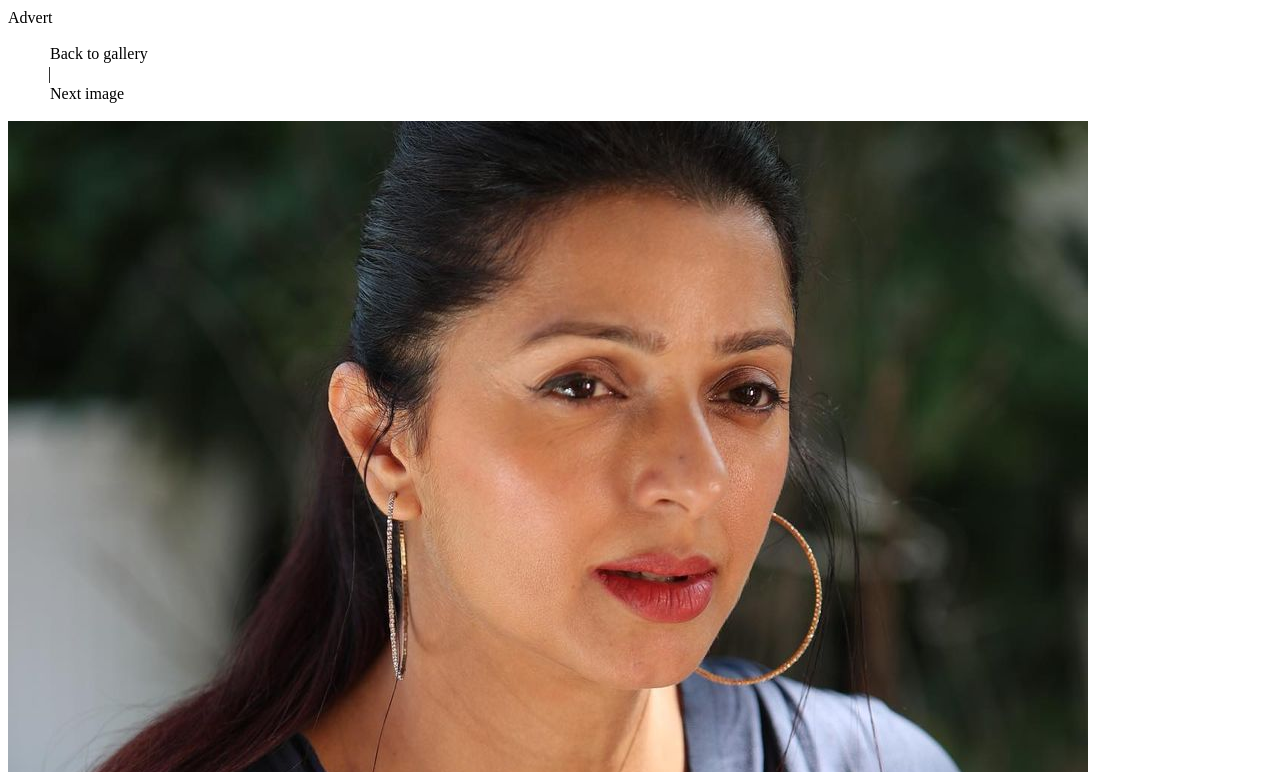
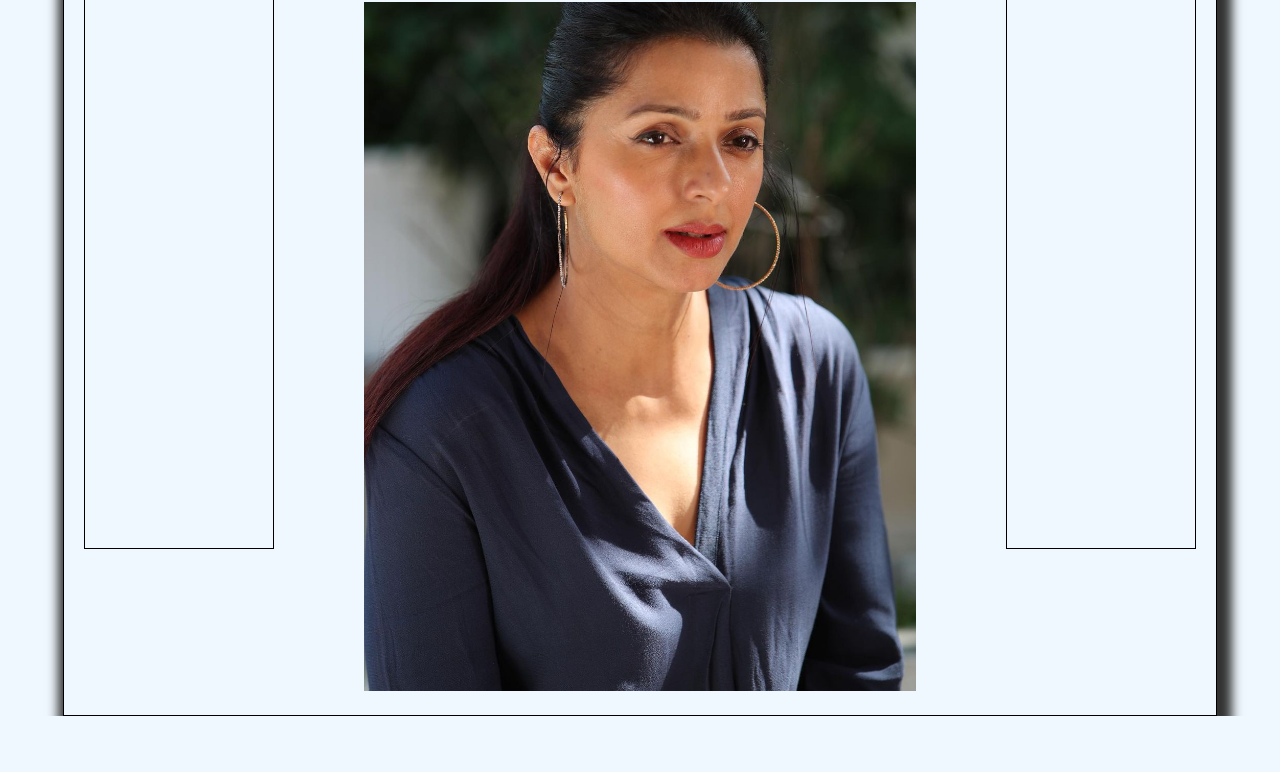
Before and after one commit to damodhar786/gallery-expo-js-pari, a plain HTML site: page view.html in a window 1280 px wide. Shown: the part 111-883 px from the top of the page. After the commit the page ends 827 px from the top, so only its background shows below. Drawn offline with Linux system fonts and the light colour scheme.

Commit message:
gallery: view

```diff
--- a/index.css
+++ b/index.css
@@ -5,7 +5,9 @@
 }
 
 body {
-    background: linear-gradient(antiquewhite, orange);
+    /* background: linear-gradient(antiquewhite, orange); */
+
+    background: aliceblue;
 
     min-height: 100vh;
 }
@@ -20,6 +22,7 @@
     height: auto;
     display: flex;
     flex-direction: column;
+    box-shadow: 5px 5px 10px 10px #333333;
 }
 
 .row {
--- a/view.css
+++ b/view.css
@@ -1,22 +1,65 @@
-/* Pre-view */
+* {
+    margin: 0;
+    padding: 0;
+    box-sizing: 0;
+}
 
-h1 {
-    padding: 20px;
+body {
+    /* background: linear-gradient(antiquewhite, orange); */
+    background: aliceblue;
+
+    min-height: 100vh;
+}
+
+/* GALLERY  */
+
+.main {
+    border: 1px solid black;
+
+    margin: 0 auto;
+    width: 90%;
+    height: auto;
+    display: flex;
+    flex-direction: column;
+    box-shadow: 5px 5px 10px 10px #333333;
+}
+
+.row {
+    display: grid;
+    grid-template-columns: 20% auto 20%;
+    gap: 50px;
+}
+
+.col {
+    margin: 20px;
+}
+
+.adv-col {
+    border: 1px solid black;
+
+    max-height: 600px;
 }
 
 .view_navbar_ul {
+    border: 1px solid black;
 
     display: flex;
-    flex-direction: column;
+    flex-direction: row;
+    justify-content: center;
+    align-items: center;
+    list-style: none;
+    margin: 5px;
 }
 
 .view_navbar_li {
-
-    margin: 2px;
-    list-style: none;
-    cursor: pointer;
+    font-size: 20px;
+    margin: 10px;
 }
 
 .view_navbar_li:hover {
-    background: blue;
+    color: green;
 }
+
+.main_image {
+    width: 100%;
+}
--- a/view.html
+++ b/view.html
@@ -13,7 +13,7 @@
     <main class='main'>
         <h1 class='main_header'>Name Of The Actress</h1>
         <section class="row">
-            <section class="col">Advert</section>
+            <section class="col adv-col">Advert</section>
 
             <section class="main_section col">
                 <section class='view_navbar'>
@@ -26,7 +26,7 @@
                     <img src="images/image1.jpg" class="main_image" alt="bhumika_chawla1" />
                 </section>
             </section>
-            <section class="col">Advert</section>
+            <section class="col adv-col">Advert</section>
         </section>
     </main>
     <script src="app.js"></script>
```
